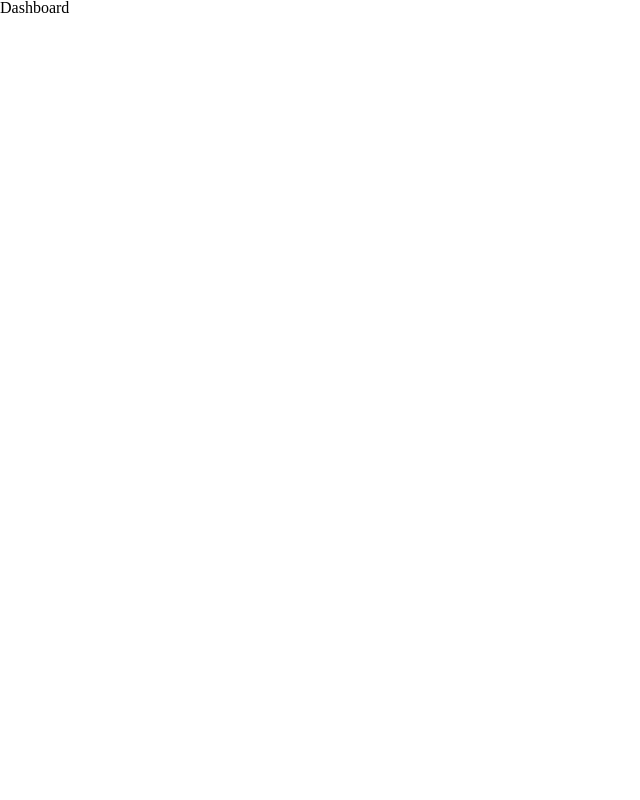
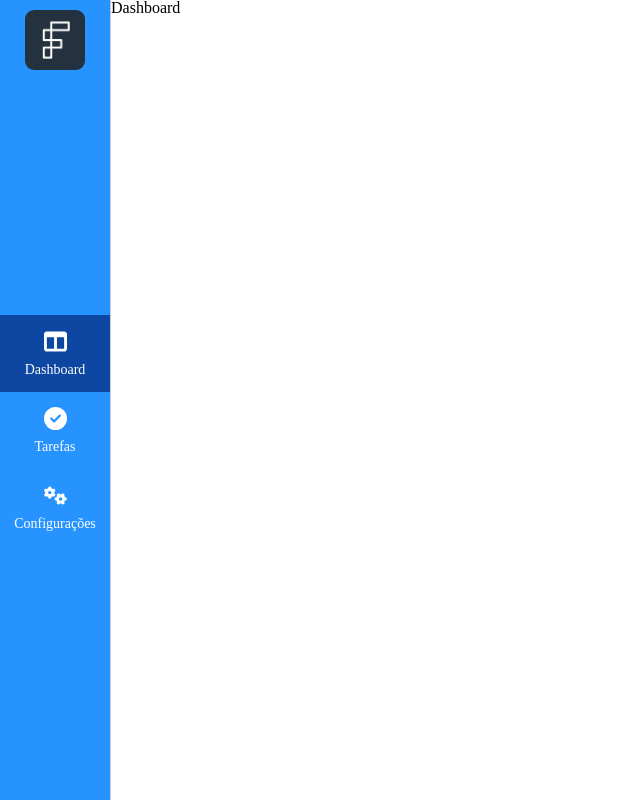
Before and after one commit to Luisfp0/challenge-front-end-app-facilita, a Vue app: page /dashboard in a window 1280 px wide. Shown: the whole page, without its empty margins (0-640 px from the left). Built offline with nearby package versions, Linux system fonts and the light colour scheme.

Commit message:
feat: sideBar component

```diff
--- a/package.json
+++ b/package.json
@@ -9,6 +9,11 @@
     "preview": "vite preview"
   },
   "dependencies": {
+    "@fortawesome/fontawesome-free": "^6.5.2",
+    "@fortawesome/fontawesome-svg-core": "^6.5.2",
+    "@fortawesome/free-brands-svg-icons": "^6.5.2",
+    "@fortawesome/free-solid-svg-icons": "^6.5.2",
+    "@fortawesome/vue-fontawesome": "^3.0.0-5",
     "vue": "^3.4.29",
     "vue-router": "^4.4.0"
   },
--- /dev/null
+++ b/src/components/SideBar.vue
@@ -0,0 +1,94 @@
+<template>
+  <div class="sidebar">
+    <img class="logo" src="../assets/images/logo.png" alt="logo" />
+    <div class="container_options">
+      <div
+        class="option"
+        :class="{ selected: selectedOption === 'dashboard' }"
+        @click="selectOption('dashboard')"
+      >
+        <fa class="icon" :icon="['fas', 'table-columns']" /> Dashboard
+      </div>
+      <div
+        class="option"
+        :class="{ selected: selectedOption === 'tarefas' }"
+        @click="selectOption('tarefas')"
+      >
+        <fa class="icon" :icon="['fas', 'circle-check']" />Tarefas
+      </div>
+      <div
+        class="option"
+        :class="{ selected: selectedOption === 'configuracoes' }"
+        @click="selectOption('configuracoes')"
+      >
+        <fa class="icon" :icon="['fas', 'gears']" />Configurações
+      </div>
+    </div>
+  </div>
+</template>
+
+<script lang="ts">
+import { defineComponent } from "vue";
+
+export default defineComponent({
+  data() {
+    return {
+      selectedOption: "dashboard",
+    };
+  },
+  methods: {
+    selectOption(option: string) {
+      this.selectedOption = option;
+      // Aqui você pode adicionar a lógica para redirecionar ou executar ações relacionadas à opção selecionada
+    },
+  },
+});
+</script>
+
+<style scoped>
+.sidebar {
+  display: flex;
+  flex-direction: column;
+  align-items: center;
+  width: 110px;
+  background-color: #2693ff;
+  border-right: 1px solid #ccc;
+  padding: 10px 0 10px 0;
+}
+
+.logo {
+  width: 60px;
+  height: 60px;
+  border-radius: 15%;
+}
+
+.container_options {
+  display: flex;
+  flex-direction: column;
+  justify-content: center;
+  height: 100%;
+  width: 110px;
+}
+
+.option {
+  display: flex;
+  flex-direction: column;
+  align-items: center;
+  gap: 10px;
+  color: white;
+  text-align: center;
+  cursor: pointer;
+  box-sizing: border-box;
+  padding: 15px;
+  font-size: 14px;
+}
+
+.icon {
+  width: 23px;
+  height: 23px;
+}
+
+.selected {
+  background-color: #0d47a1;
+}
+</style>
--- a/src/main.js
+++ b/src/main.js
@@ -1,6 +1,12 @@
-import { createApp } from 'vue'
-import './reset.css'
-import App from './App.vue'
-import router from './routes'
+import { createApp } from "vue";
+import { FontAwesomeIcon } from "@fortawesome/vue-fontawesome";
+import "./reset.css";
+import App from "./App.vue";
+import router from "./routes";
+import { library } from "@fortawesome/fontawesome-svg-core";
+import { fas } from "@fortawesome/free-solid-svg-icons";
+import { fab } from "@fortawesome/free-brands-svg-icons";
 
-createApp(App).use(router).mount('#app')
+library.add(fas, fab);
+
+createApp(App).component('fa', FontAwesomeIcon).use(router).mount("#app");
--- a/src/views/Dashboard.vue
+++ b/src/views/Dashboard.vue
@@ -1,18 +1,25 @@
 <template>
-  <div>
+  <div class="dashboard">
+    <Sidebar />
     <h1>Dashboard</h1>
-    <!-- Conteúdo do dashboard aqui -->
   </div>
 </template>
 
 <script lang="ts">
 import { defineComponent } from 'vue'
+import Sidebar from '../components/SideBar.vue'
 
 export default defineComponent({
-  // Lógica do componente do dashboard, se necessário
+  components: {
+    Sidebar
+  },
 })
 </script>
 
 <style scoped>
-/* Estilos específicos do componente do dashboard */
+.dashboard {
+  display: flex;
+  width: auto;
+  height: 100vh;
+}
 </style>
```
Also changed, not shown: 1 other file (tests, documents, lock files or other folders).
